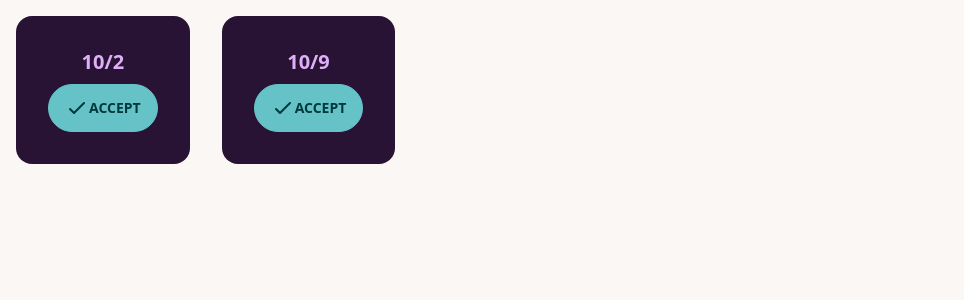
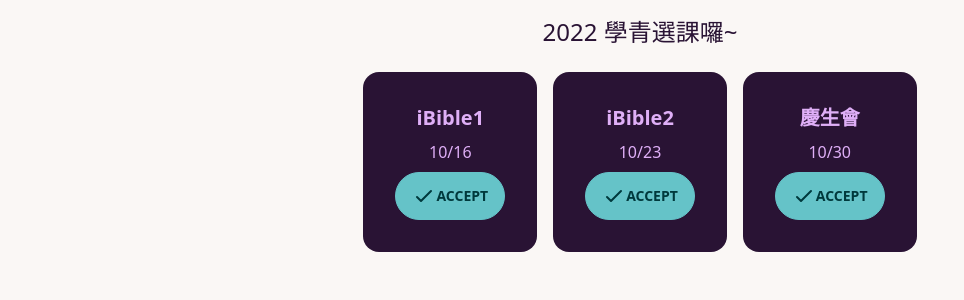
Before and after one commit to BbsonLin/lkbc-srs-ui, a Vue app: page / in a window 1280 px wide. Shown: the top 300 px of the page, without its empty margins (0-964 px from the left). Built offline with nearby package versions, Linux system fonts and the light colour scheme.

Commit message:
feat: Create Card and Modal

```diff
--- a/src/App.vue
+++ b/src/App.vue
@@ -1,55 +1,58 @@
 <script setup>
+import { ref } from "vue"
+import Card from "@/components/Card.vue"
+
+const courses = ref([
+  {
+    id: 1,
+    date: '10/16',
+    title: 'iBible1',
+    owner: '',
+  },
+  {
+    id: 2,
+    date: '10/23',
+    title: 'iBible2',
+    owner: '',
+  },
+  {
+    id: 1,
+    date: '10/30',
+    title: '慶生會',
+    owner: '',
+  }
+])
+const openModal = ref(false)
+const selectedCourse = ref({})
+
+const onRegister = (selCourse) => {
+  openModal.value = true
+  selectedCourse.value = selCourse
+}
+const onCloseModal = () => {
+  console.log('onCloseModal', selectedCourse.value)
+  openModal.value = false
+}
+
+
 </script>
 
 <template>
-  <div class="flex">
-    <div class="m-4 card bg-neutral text-neutral-content">
-      <div class="card-body items-center text-center">
-        <h2 class="card-title">10/2</h2>
-        <div class="card-actions justify-center">
-          <button class="btn btn-primary">
-            <svg
-              xmlns="http://www.w3.org/2000/svg"
-              class="h-6 w-6"
-              fill="none"
-              viewBox="0 0 24 24"
-              stroke="currentColor"
-              stroke-width="2"
-            >
-              <path
-                stroke-linecap="round"
-                stroke-linejoin="round"
-                d="M5 13l4 4L19 7"
-              />
-            </svg>
-            Accept
-          </button>
-        </div>
-      </div>
-    </div>
+  <h1 class="my-4 text-center text-2xl">2022 學青選課囉~</h1>
+  <div class="flex flex-wrap justify-center">
+    <template v-for="course in courses" :key="course.id">
+      <Card class="m-2" :title="course.title" :date="course.date" @register="onRegister(course)"></Card>
+      <!-- <label for="my-modal" class="btn modal-button">open modal</label> -->
+    </template>
+  </div>
 
-    <div class="m-4 card bg-neutral text-neutral-content">
-      <div class="card-body items-center text-center">
-        <h2 class="card-title">10/9</h2>
-        <div class="card-actions justify-center">
-          <button class="btn btn-primary">
-            <svg
-              xmlns="http://www.w3.org/2000/svg"
-              class="h-6 w-6"
-              fill="none"
-              viewBox="0 0 24 24"
-              stroke="currentColor"
-              stroke-width="2"
-            >
-              <path
-                stroke-linecap="round"
-                stroke-linejoin="round"
-                d="M5 13l4 4L19 7"
-              />
-            </svg>
-            Accept
-          </button>
-        </div>
+  <!-- Modal -->
+  <input type="checkbox" class="modal-toggle" v-model="openModal" />
+  <div class="modal">
+    <div class="modal-box">
+      <h3 class="font-bold text-lg">Accept this challenge?</h3>
+      <div class="modal-action">
+        <label class="btn" @click="onCloseModal">Yay!</label>
       </div>
     </div>
   </div>
--- a/src/components/Card.vue
+++ b/src/components/Card.vue
@@ -1,13 +1,23 @@
 <script setup>
-const props = defineProps(['title'])
+const props = defineProps({
+  title: String,
+  date: String
+})
+
+const emits = defineEmits({
+  register(payload) {
+    console.log('register', payload)
+  }
+})
 </script>
 
 <template>
   <div class="card bg-neutral text-neutral-content">
     <div class="card-body items-center text-center">
       <h2 class="card-title">{{ title }}</h2>
+      <p>{{ date }}</p>
       <div class="card-actions justify-center">
-        <button class="btn btn-primary">
+        <button class="btn btn-primary" @click="$emit('register')">
           <svg
             xmlns="http://www.w3.org/2000/svg"
             class="h-6 w-6"
@@ -30,5 +40,4 @@ const props = defineProps(['title'])
 </template>
 
 <style scoped>
-
 </style>
--- a/vite.config.js
+++ b/vite.config.js
@@ -1,7 +1,14 @@
 import { defineConfig } from 'vite'
+import { resolve } from 'path'
 import vue from '@vitejs/plugin-vue'
 
 // https://vitejs.dev/config/
 export default defineConfig({
-  plugins: [vue()]
+  plugins: [vue()],
+  resolve: {
+    alias: {
+      '@': resolve('src'),
+      // '#': resolve('types'),
+    },
+  },
 })
```
Also changed, not shown: .pnp.cjs, 1 other file (tests, documents, lock files or other folders).
